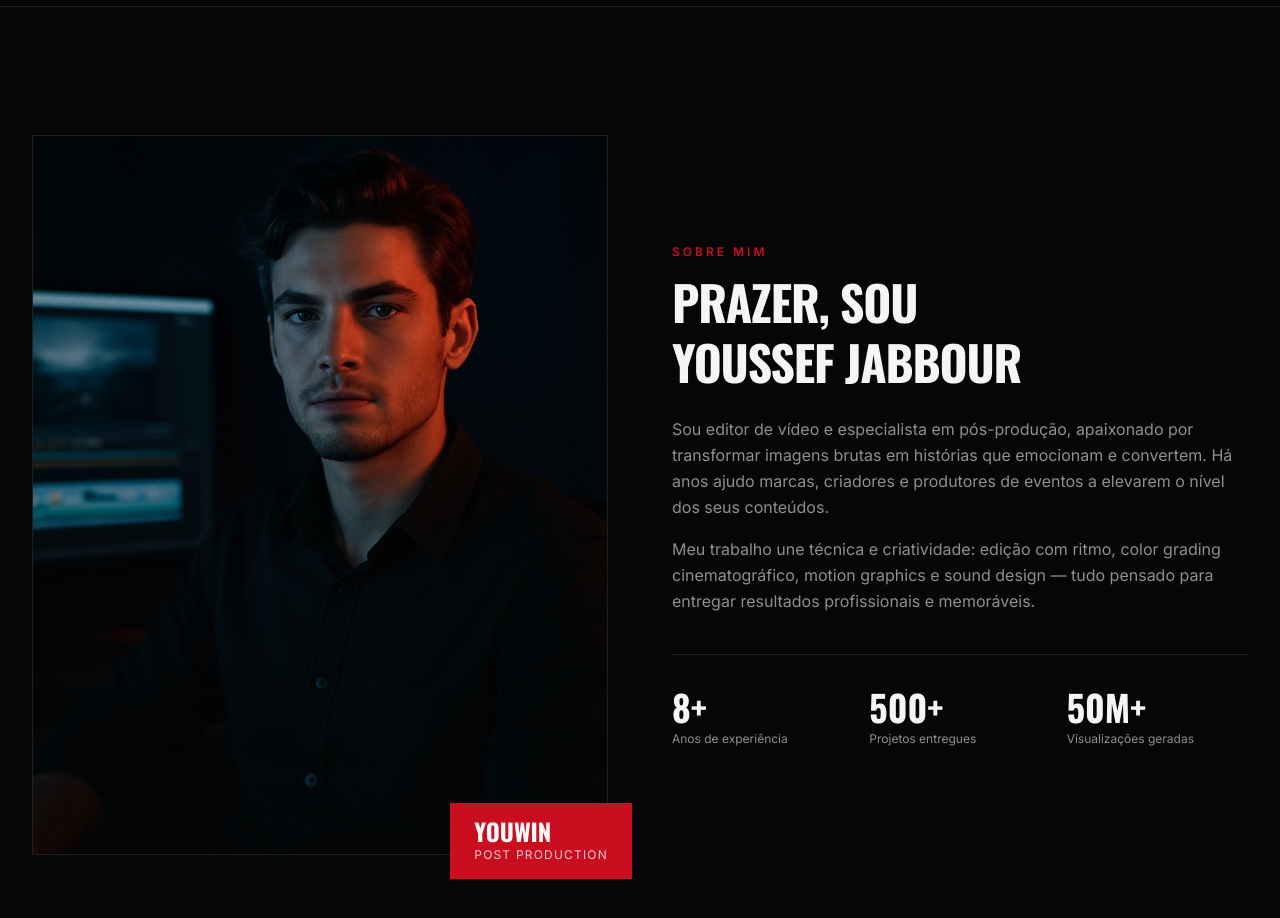
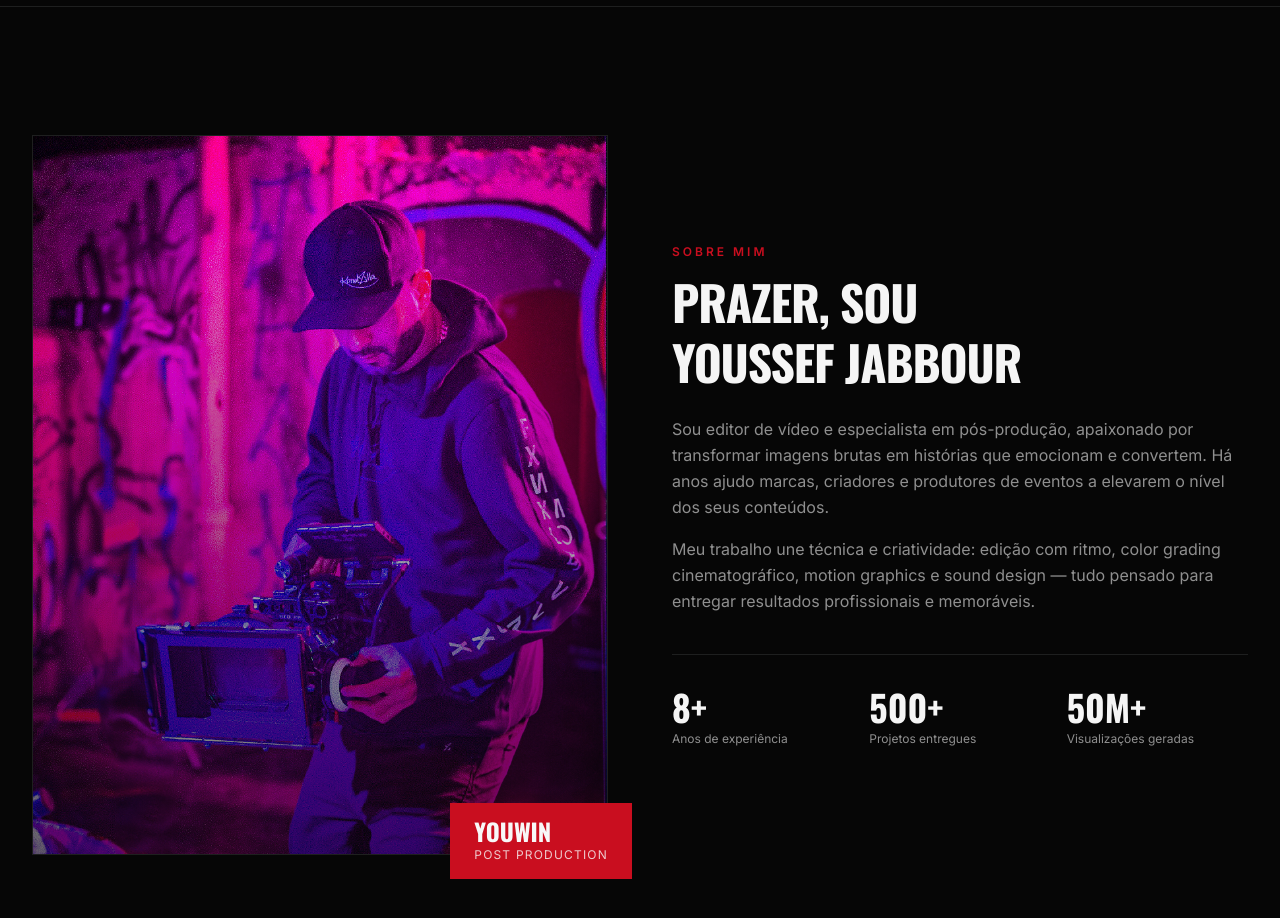
Before and after one commit to youwinoficial/site-youwin, a Next.js app: page / in a window 1280 px wide. Shown: the part 3800-4718 px from the top of the page. Built offline with nearby package versions, Linux system fonts and the light colour scheme.

Commit message:
feat: update about page image and alt text for better description

```diff
--- a/components/about.tsx
+++ b/components/about.tsx
@@ -14,10 +14,10 @@ export function About() {
         <Reveal className="relative">
           <div className="relative aspect-[4/5] w-full overflow-hidden border border-border">
             <Image
-              src="/images/youssef-portrait.png"
-              alt="Youssef Jabbour, editor de vídeo da YOUWIN"
+              src="/images/youwin-sobre.jpeg"
+              alt="Youssef Jabbour, editor de vídeo da YOUWIN, operando uma câmera de cinema"
               fill
-              className="object-cover"
+              className="object-cover object-top"
               sizes="(max-width: 1024px) 100vw, 50vw"
             />
             <div className="absolute inset-0 bg-gradient-to-t from-background/60 to-transparent" />
```
Also changed, not shown: public/images/youwin-sobre.jpeg (added).
